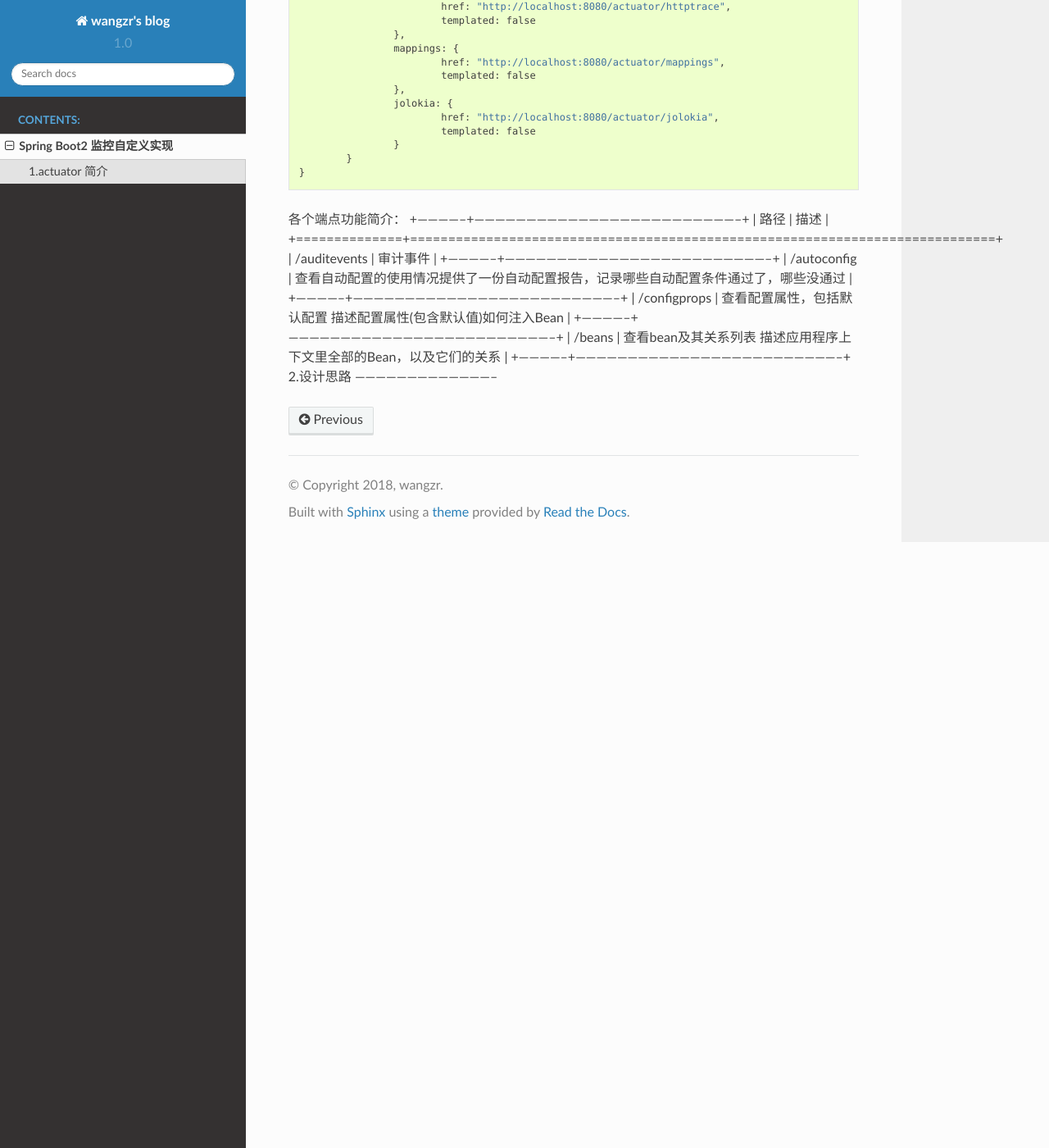
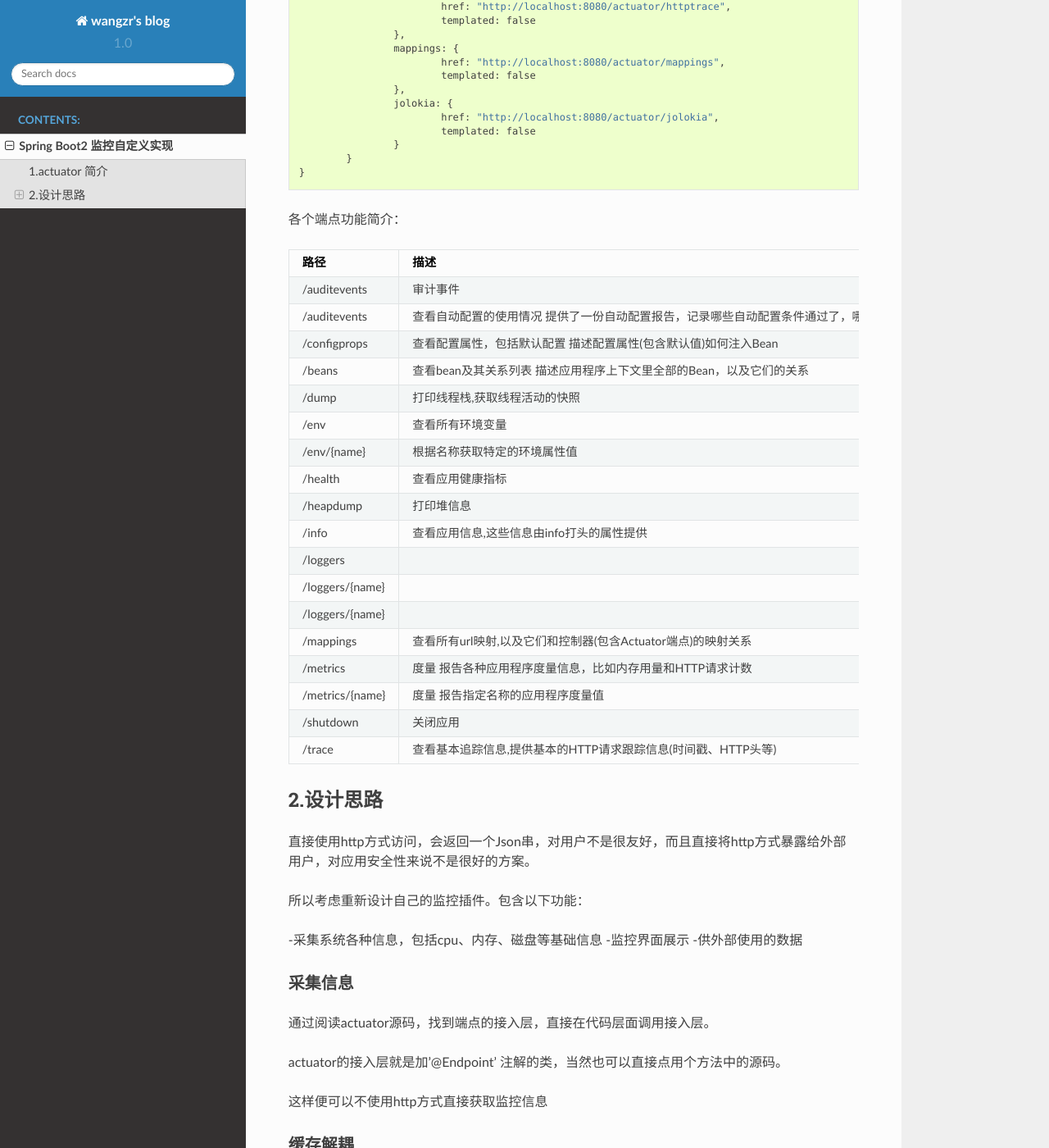
Before and after one commit to wangzr622/Blog, a Sphinx documentation site: the page built from source/actuator.rst, in a window 1280 px wide and 1400 px high, scrolled down 1794 px. Shown: the whole window at 82% size. Built offline with Sphinx 7.4.7 and the Read the Docs theme 2.0.0, drawn with Linux system fonts in a browser that asks for light colours; some of the changed text lies outside the part shown.

Commit message:
完成第一稿

```diff
--- a/source/actuator.rst
+++ b/source/actuator.rst
@@ -105,16 +105,58 @@ actuator开放的所有端点
 	}
 
 各个端点功能简介：
-+--------------+-----------------------------------------------------------------------------+
-|  路径         | 描述                                                                        |
-+==============+=============================================================================+
-| /auditevents | 审计事件                                                                     |
-+--------------+-----------------------------------------------------------------------------+
-| /autoconfig  | 查看自动配置的使用情况提供了一份自动配置报告，记录哪些自动配置条件通过了，哪些没通过    |
-+--------------+-----------------------------------------------------------------------------+
-| /configprops | 查看配置属性，包括默认配置 描述配置属性(包含默认值)如何注入Bean                     |
-+--------------+-----------------------------------------------------------------------------+
-| /beans	   | 查看bean及其关系列表 描述应用程序上下文里全部的Bean，以及它们的关系                 |
-+--------------+-----------------------------------------------------------------------------+
+
+================  =====================================================================================
+ 路径               描述
+
+================  =====================================================================================
+/auditevents      审计事件
+/auditevents	  查看自动配置的使用情况 提供了一份自动配置报告，记录哪些自动配置条件通过了，哪些没通过
+/configprops      查看配置属性，包括默认配置 描述配置属性(包含默认值)如何注入Bean
+/beans	          查看bean及其关系列表 描述应用程序上下文里全部的Bean，以及它们的关系
+/dump	 	      打印线程栈,获取线程活动的快照
+/env	          查看所有环境变量
+/env/{name}	      根据名称获取特定的环境属性值
+/health	          查看应用健康指标
+/heapdump	      打印堆信息
+/info	          查看应用信息,这些信息由info打头的属性提供
+/loggers
+/loggers/{name}
+/loggers/{name}
+/mappings	 	  查看所有url映射,以及它们和控制器(包含Actuator端点)的映射关系
+/metrics	      度量	报告各种应用程序度量信息，比如内存用量和HTTP请求计数
+/metrics/{name}	  度量	报告指定名称的应用程序度量值
+/shutdown	 	  关闭应用
+/trace	 	      查看基本追踪信息,提供基本的HTTP请求跟踪信息(时间戳、HTTP头等)
+
+================  =====================================================================================
+
+
 2.设计思路
 -----------------------------------------
+
+直接使用http方式访问，会返回一个Json串，对用户不是很友好，而且直接将http方式暴露给外部用户，对应用安全性来说不是很好的方案。
+
+所以考虑重新设计自己的监控插件。包含以下功能：
+
+-采集系统各种信息，包括cpu、内存、磁盘等基础信息
+-监控界面展示
+-供外部使用的数据
+
+采集信息
+>>>>>>>>>
+
+通过阅读actuator源码，找到端点的接入层，直接在代码层面调用接入层。
+
+actuator的接入层就是加'@Endpoint' 注解的类，当然也可以直接点用个方法中的源码。
+
+这样便可以不使用http方式直接获取监控信息
+
+缓存解耦
+>>>>>>>>>
+
+采集到信息以后，面临的主要问题就是使用这些信息。
+
+信息的消费放主要是前端界面和其他应用。所以很有必要设计一个缓存来进行解耦操作。
+
+缓存的主要作用就是将采集到的信息存储下来，然后展示给前端界面 以及 供第三方调用。
```
